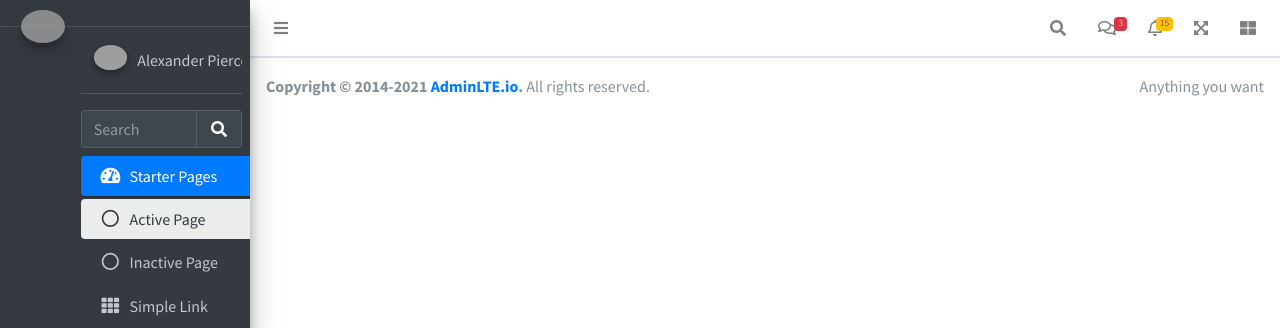
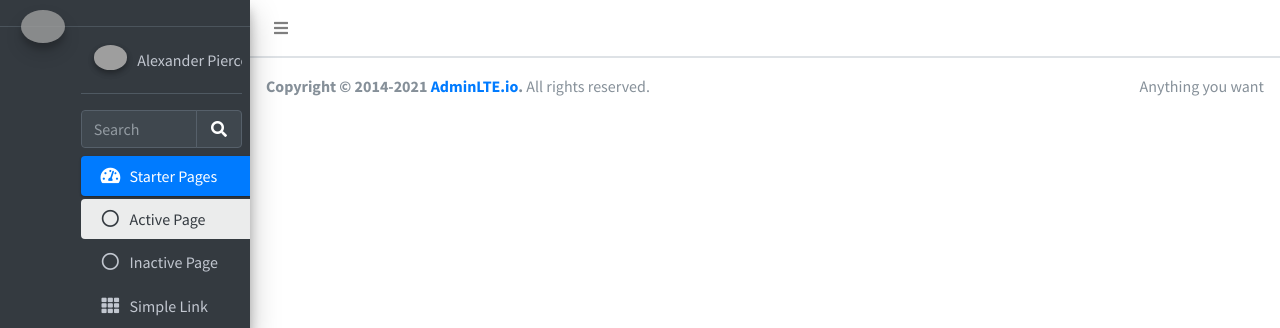
Before and after one commit to soymiguelfigueroa/invoices, a PHP site: template public_html/src/templates/layout.twig in a window 1280 px wide. Shown: the top 328 px of the page. Run offline with PHP 8.4, Linux system fonts and the light colour scheme; the template is opened without the code that fills it, so the values that code supplies are empty; some libraries are stand-ins or nearby versions; grey boxes are pictures that could not be loaded.

Commit message:
Removing navbar links

```diff
--- a/public_html/src/templates/navbar.twig
+++ b/public_html/src/templates/navbar.twig
@@ -5,125 +5,4 @@
         <a class="nav-link" data-widget="pushmenu" href="#" role="button"><i class="fas fa-bars"></i></a>
       </li>
     </ul>
-
-    <!-- Right navbar links -->
-    <ul class="navbar-nav ml-auto">
-      <!-- Navbar Search -->
-      <li class="nav-item">
-        <a class="nav-link" data-widget="navbar-search" href="#" role="button">
-          <i class="fas fa-search"></i>
-        </a>
-        <div class="navbar-search-block">
-          <form class="form-inline">
-            <div class="input-group input-group-sm">
-              <input class="form-control form-control-navbar" type="search" placeholder="Search" aria-label="Search">
-              <div class="input-group-append">
-                <button class="btn btn-navbar" type="submit">
-                  <i class="fas fa-search"></i>
-                </button>
-                <button class="btn btn-navbar" type="button" data-widget="navbar-search">
-                  <i class="fas fa-times"></i>
-                </button>
-              </div>
-            </div>
-          </form>
-        </div>
-      </li>
-
-      <!-- Messages Dropdown Menu -->
-      <li class="nav-item dropdown">
-        <a class="nav-link" data-toggle="dropdown" href="#">
-          <i class="far fa-comments"></i>
-          <span class="badge badge-danger navbar-badge">3</span>
-        </a>
-        <div class="dropdown-menu dropdown-menu-lg dropdown-menu-right">
-          <a href="#" class="dropdown-item">
-            <!-- Message Start -->
-            <div class="media">
-              <img src="dist/img/user1-128x128.jpg" alt="User Avatar" class="img-size-50 mr-3 img-circle">
-              <div class="media-body">
-                <h3 class="dropdown-item-title">
-                  Brad Diesel
-                  <span class="float-right text-sm text-danger"><i class="fas fa-star"></i></span>
-                </h3>
-                <p class="text-sm">Call me whenever you can...</p>
-                <p class="text-sm text-muted"><i class="far fa-clock mr-1"></i> 4 Hours Ago</p>
-              </div>
-            </div>
-            <!-- Message End -->
-          </a>
-          <div class="dropdown-divider"></div>
-          <a href="#" class="dropdown-item">
-            <!-- Message Start -->
-            <div class="media">
-              <img src="dist/img/user8-128x128.jpg" alt="User Avatar" class="img-size-50 img-circle mr-3">
-              <div class="media-body">
-                <h3 class="dropdown-item-title">
-                  John Pierce
-                  <span class="float-right text-sm text-muted"><i class="fas fa-star"></i></span>
-                </h3>
-                <p class="text-sm">I got your message bro</p>
-                <p class="text-sm text-muted"><i class="far fa-clock mr-1"></i> 4 Hours Ago</p>
-              </div>
-            </div>
-            <!-- Message End -->
-          </a>
-          <div class="dropdown-divider"></div>
-          <a href="#" class="dropdown-item">
-            <!-- Message Start -->
-            <div class="media">
-              <img src="dist/img/user3-128x128.jpg" alt="User Avatar" class="img-size-50 img-circle mr-3">
-              <div class="media-body">
-                <h3 class="dropdown-item-title">
-                  Nora Silvester
-                  <span class="float-right text-sm text-warning"><i class="fas fa-star"></i></span>
-                </h3>
-                <p class="text-sm">The subject goes here</p>
-                <p class="text-sm text-muted"><i class="far fa-clock mr-1"></i> 4 Hours Ago</p>
-              </div>
-            </div>
-            <!-- Message End -->
-          </a>
-          <div class="dropdown-divider"></div>
-          <a href="#" class="dropdown-item dropdown-footer">See All Messages</a>
-        </div>
-      </li>
-      <!-- Notifications Dropdown Menu -->
-      <li class="nav-item dropdown">
-        <a class="nav-link" data-toggle="dropdown" href="#">
-          <i class="far fa-bell"></i>
-          <span class="badge badge-warning navbar-badge">15</span>
-        </a>
-        <div class="dropdown-menu dropdown-menu-lg dropdown-menu-right">
-          <span class="dropdown-header">15 Notifications</span>
-          <div class="dropdown-divider"></div>
-          <a href="#" class="dropdown-item">
-            <i class="fas fa-envelope mr-2"></i> 4 new messages
-            <span class="float-right text-muted text-sm">3 mins</span>
-          </a>
-          <div class="dropdown-divider"></div>
-          <a href="#" class="dropdown-item">
-            <i class="fas fa-users mr-2"></i> 8 friend requests
-            <span class="float-right text-muted text-sm">12 hours</span>
-          </a>
-          <div class="dropdown-divider"></div>
-          <a href="#" class="dropdown-item">
-            <i class="fas fa-file mr-2"></i> 3 new reports
-            <span class="float-right text-muted text-sm">2 days</span>
-          </a>
-          <div class="dropdown-divider"></div>
-          <a href="#" class="dropdown-item dropdown-footer">See All Notifications</a>
-        </div>
-      </li>
-      <li class="nav-item">
-        <a class="nav-link" data-widget="fullscreen" href="#" role="button">
-          <i class="fas fa-expand-arrows-alt"></i>
-        </a>
-      </li>
-      <li class="nav-item">
-        <a class="nav-link" data-widget="control-sidebar" data-slide="true" href="#" role="button">
-          <i class="fas fa-th-large"></i>
-        </a>
-      </li>
-    </ul>
   </nav>
```
